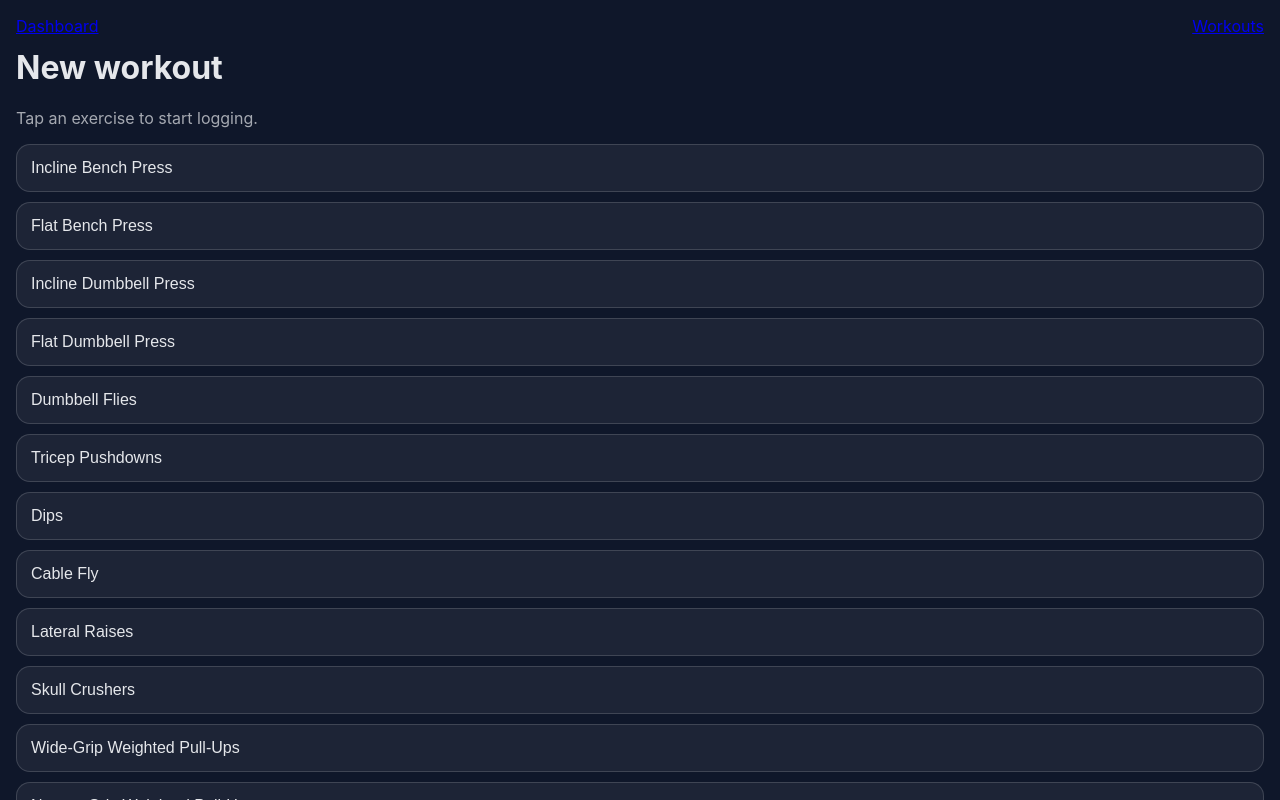
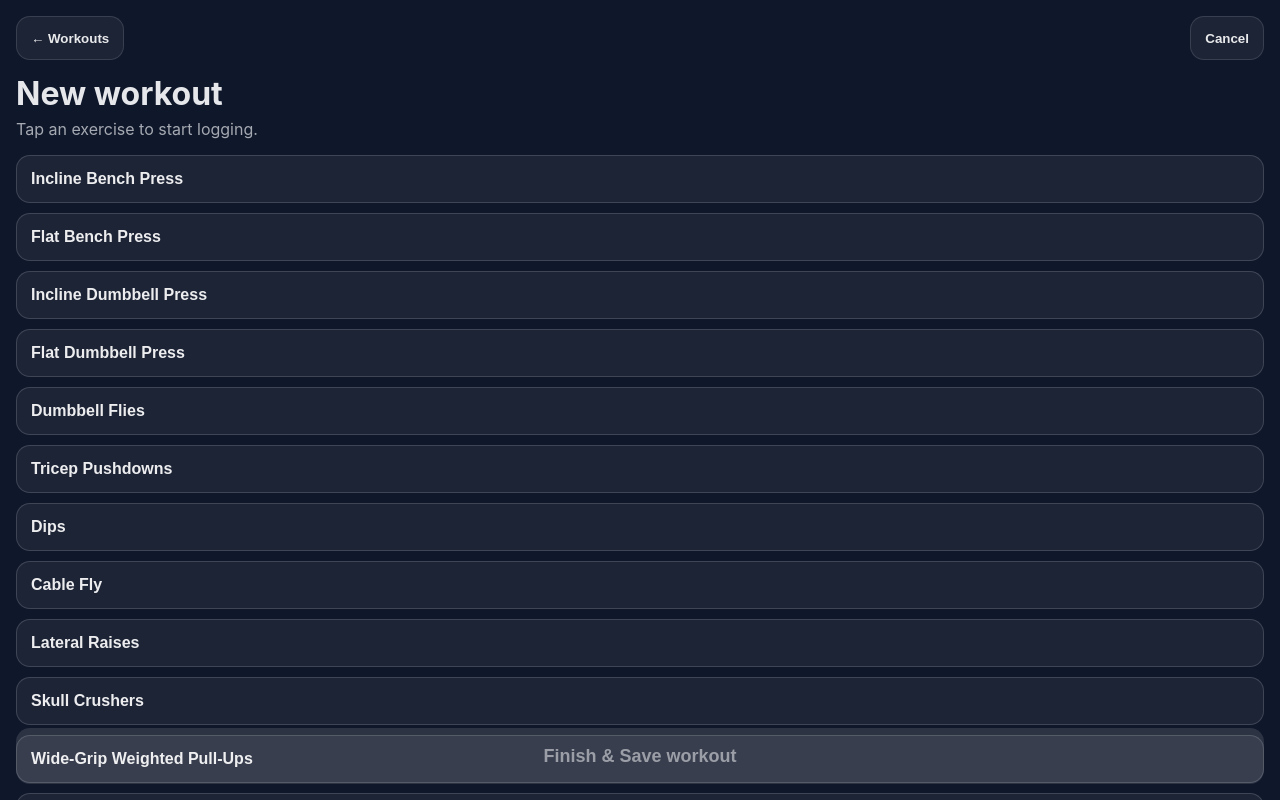
Before and after one commit to LucaFantasia/EasyFitTracker, a Next.js app: page /workouts/new in a window 1280 px wide. Shown: the top 800 px of the page. Built offline with nearby package versions, Linux system fonts and the light colour scheme.

Commit message:
added cancel workout functionality

```diff
--- a/app/workouts/new/WorkoutDraftProvider.tsx
+++ b/app/workouts/new/WorkoutDraftProvider.tsx
@@ -1,6 +1,6 @@
 "use client";
 
-import { createContext, useContext, useEffect, useState } from "react";
+import { createContext, useContext, useEffect, useMemo, useState } from "react";
 
 type SetDraft = {
   reps: number;
@@ -12,58 +12,71 @@ type ExerciseDraft = {
   sets: SetDraft[];
 };
 
-type WorkoutDraft = {
+export type WorkoutDraft = {
   name: string;
   performedAt: string;
   exercises: ExerciseDraft[];
 };
 
+export const STORAGE_KEY = "easy-fit-workout-draft";
+
+const defaultDraft = (): WorkoutDraft => ({
+  name: "Workout",
+  performedAt: new Date().toISOString(),
+  exercises: [],
+});
+
 const DraftContext = createContext<{
   draft: WorkoutDraft;
   setDraft: React.Dispatch<React.SetStateAction<WorkoutDraft>>;
+  resetDraft: () => void;
 } | null>(null);
 
-const STORAGE_KEY = "easy-fit-workout-draft";
-
-export function WorkoutDraftProvider({
-  children,
-}: {
-  children: React.ReactNode;
-}) {
+export function WorkoutDraftProvider({ children }: { children: React.ReactNode }) {
   const [draft, setDraft] = useState<WorkoutDraft>(() => {
-    if (typeof window === "undefined") {
-      return {
-        name: "Workout",
-        performedAt: new Date().toISOString(),
-        exercises: [],
-      };
-    }
-
+    if (typeof window === "undefined") return defaultDraft();
     const saved = localStorage.getItem(STORAGE_KEY);
-    return (
-      (saved && JSON.parse(saved)) || {
-        name: "Workout",
-        performedAt: new Date().toISOString(),
-        exercises: [],
-      }
-    );
+    return (saved && JSON.parse(saved)) || defaultDraft();
   });
 
   useEffect(() => {
     localStorage.setItem(STORAGE_KEY, JSON.stringify(draft));
   }, [draft]);
 
-  return (
-    <DraftContext.Provider value={{ draft, setDraft }}>
-      {children}
-    </DraftContext.Provider>
-  );
+  const resetDraft = () => {
+    const fresh = defaultDraft();
+    setDraft(fresh);
+    if (typeof window !== "undefined") {
+      localStorage.removeItem(STORAGE_KEY);
+    }
+  };
+
+  function removeExercise(exerciseIndex: number) {
+    setDraft((prev) => {
+      const next = structuredClone(prev);
+      next.exercises.splice(exerciseIndex, 1);
+      return next;
+    });
+  }
+
+  function removeSet(exerciseIndex: number, setIndex: number) {
+    setDraft((prev) => {
+      const next = structuredClone(prev);
+      const sets = next.exercises[exerciseIndex]?.sets;
+      if (!sets) return prev;
+      sets.splice(setIndex, 1);
+      return next;
+    });
+  }
+
+
+  const value = useMemo(() => ({ draft, setDraft, resetDraft, removeExercise, removeSet }), [draft]);
+
+  return <DraftContext.Provider value={value}>{children}</DraftContext.Provider>;
 }
 
 export function useWorkoutDraft() {
   const ctx = useContext(DraftContext);
-  if (!ctx) {
-    throw new Error("useWorkoutDraft must be used inside WorkoutDraftProvider");
-  }
+  if (!ctx) throw new Error("useWorkoutDraft must be used inside WorkoutDraftProvider");
   return ctx;
 }
--- a/app/workouts/new/page.tsx
+++ b/app/workouts/new/page.tsx
@@ -1,39 +1,223 @@
 "use client";
 
-import Link from "next/link";
+import * as React from "react";
 import { useRouter } from "next/navigation";
 import { useWorkoutDraft } from "./WorkoutDraftProvider";
+import { finishWorkout } from "./actions";
+
+// ✅ Adjust this import to match your project
 import { EXERCISES } from "./exercises";
+
+function draftIsValid(draft: any) {
+  if (!draft?.name) return false;
+  if (!draft?.exercises?.length) return false;
+  return draft.exercises.every((ex: any) => ex?.name && ex?.sets?.length >= 1);
+}
+
+function Sheet({
+  title,
+  description,
+  dangerLabel,
+  cancelLabel = "Cancel",
+  onDanger,
+  onCancel,
+}: {
+  title: string;
+  description?: string;
+  dangerLabel: string;
+  cancelLabel?: string;
+  onDanger: () => void;
+  onCancel: () => void;
+}) {
+  return (
+    <div
+      style={{
+        position: "fixed",
+        inset: 0,
+        background: "rgba(0,0,0,0.6)",
+        display: "flex",
+        alignItems: "flex-end",
+        padding: 16,
+        zIndex: 80,
+      }}
+      onClick={onCancel}
+    >
+      <div
+        style={{
+          width: "100%",
+          borderRadius: 18,
+          border: "1px solid rgba(255,255,255,0.12)",
+          background: "rgba(20,20,24,0.98)",
+          padding: 16,
+        }}
+        onClick={(e) => e.stopPropagation()}
+      >
+        <div style={{ fontSize: 18, fontWeight: 900, color: "rgba(255,255,255,0.92)" }}>
+          {title}
+        </div>
+        {description ? (
+          <div style={{ opacity: 0.75, marginTop: 6, color: "rgba(255,255,255,0.8)" }}>
+            {description}
+          </div>
+        ) : null}
+
+        <div style={{ display: "grid", gap: 10, marginTop: 14 }}>
+          <button
+            onClick={onDanger}
+            style={{
+              height: 56,
+              borderRadius: 16,
+              border: "none",
+              background: "#ef4444",
+              color: "#fff",
+              fontSize: 18,
+              fontWeight: 900,
+            }}
+          >
+            {dangerLabel}
+          </button>
+
+          <button
+            onClick={onCancel}
+            style={{
+              height: 56,
+              borderRadius: 16,
+              border: "1px solid rgba(255,255,255,0.12)",
+              background: "rgba(255,255,255,0.06)",
+              color: "rgba(255,255,255,0.9)",
+              fontSize: 18,
+              fontWeight: 900,
+            }}
+          >
+            {cancelLabel}
+          </button>
+        </div>
+      </div>
+    </div>
+  );
+}
 
 export default function NewWorkoutPage() {
   const router = useRouter();
-  const { draft, setDraft } = useWorkoutDraft();
+  const { draft, setDraft, resetDraft } = useWorkoutDraft();
+
+  // ✅ avoid hydration mismatch with localStorage-backed draft
+  const [mounted, setMounted] = React.useState(false);
+  React.useEffect(() => setMounted(true), []);
+
+  const [isSaving, startSaving] = React.useTransition();
+  const [error, setError] = React.useState<string | null>(null);
+
+  const [confirmCancel, setConfirmCancel] = React.useState(false);
+  const [confirmDeleteExerciseIndex, setConfirmDeleteExerciseIndex] = React.useState<number | null>(null);
+
+  const canSave = mounted && draftIsValid(draft);
 
   function addExercise(name: string) {
+    setError(null);
+
+    // compute index BEFORE state update
+    const newIndex = draft.exercises.length;
+
     setDraft((prev) => {
       const next = structuredClone(prev);
       next.exercises.push({ name, sets: [] });
       return next;
     });
 
-    const exerciseIndex = draft.exercises.length; // new index
-    router.push(`/workouts/new/exercise/${exerciseIndex}`);
+    router.push(`/workouts/new/exercise/${newIndex}`);
+  }
+
+  function deleteExercise(exerciseIndex: number) {
+    setDraft((prev) => {
+      const next = structuredClone(prev);
+      next.exercises.splice(exerciseIndex, 1);
+      return next;
+    });
+  }
+
+  function cancelWorkout() {
+    resetDraft();
+    router.push("/dashboard"); // or "/dashboard"
+  }
+
+  function onFinish() {
+    setError(null);
+
+    if (!draftIsValid(draft)) {
+      setError("Add at least 1 set to each exercise before saving.");
+      return;
+    }
+
+    startSaving(async () => {
+      const res = await finishWorkout(draft);
+      if (!res || !res.ok) {
+        setError(res?.error || "Could not save workout.");
+        return;
+      }
+      resetDraft();
+      router.push(`/workouts/${res.workoutId}`);
+    });
+  }
+
+  // Optional: a consistent top bar
+  const TopBar = (
+    <div style={{ display: "flex", justifyContent: "space-between", alignItems: "center", gap: 12 }}>
+      <button
+        onClick={() => router.push("/workouts")}
+        style={{
+          height: 44,
+          padding: "0 14px",
+          borderRadius: 14,
+          border: "1px solid rgba(255,255,255,0.12)",
+          background: "rgba(255,255,255,0.06)",
+          color: "rgba(255,255,255,0.9)",
+          fontWeight: 900,
+        }}
+      >
+        ← Workouts
+      </button>
+
+      <button
+        onClick={() => setConfirmCancel(true)}
+        style={{
+          height: 44,
+          padding: "0 14px",
+          borderRadius: 14,
+          border: "1px solid rgba(255,255,255,0.12)",
+          background: "rgba(255,255,255,0.06)",
+          color: "rgba(255,255,255,0.9)",
+          fontWeight: 900,
+        }}
+      >
+        Cancel
+      </button>
+    </div>
+  );
+
+  // While mounting, render a stable skeleton
+  if (!mounted) {
+    return (
+      <main style={{ padding: 16, height: "100dvh" }}>
+        {TopBar}
+        <div style={{ marginTop: 18, opacity: 0.7 }}>Loading…</div>
+      </main>
+    );
   }
 
   return (
-    <main style={{ padding: 16 }}>
-      <div style={{ display: "flex", justifyContent: "space-between", gap: 12 }}>
-        <Link href="/dashboard">Dashboard</Link>
-        <Link href="/workouts">Workouts</Link>
+    <main style={{ padding: 16, paddingBottom: 96, minHeight: "100dvh" }}>
+      {TopBar}
+
+      <h1 style={{ marginTop: 14, marginBottom: 6 }}>New workout</h1>
+      <div style={{ opacity: 0.7, marginBottom: 16 }}>
+        Tap an exercise to start logging.
       </div>
 
-      <h1 style={{ marginTop: 12 }}>New workout</h1>
-
-      <section style={{ marginTop: 16 }}>
-        <p style={{ opacity: 0.7 }}>Tap an exercise to start logging.</p>
-
-        <div style={{ display: "grid", gap: 10, marginTop: 12 }}>
-          {EXERCISES.map((name) => (
+      {/* Add exercise list */}
+      <section>
+        <div style={{ display: "grid", gap: 10 }}>
+          {EXERCISES.map((name: string) => (
             <button
               key={name}
               onClick={() => addExercise(name)}
@@ -43,8 +227,9 @@ export default function NewWorkoutPage() {
                 borderRadius: 14,
                 border: "1px solid rgba(255,255,255,0.15)",
                 background: "rgba(255,255,255,0.06)",
-                color: "inherit",
+                color: "rgba(255,255,255,0.92)",
                 fontSize: 16,
+                fontWeight: 800,
               }}
             >
               {name}
@@ -53,37 +238,121 @@ export default function NewWorkoutPage() {
         </div>
       </section>
 
-      <hr style={{ margin: "24px 0", opacity: 0.2 }} />
+      <hr style={{ margin: "22px 0", opacity: 0.18 }} />
 
+      {/* Current workout draft */}
       <section>
-        <h2>Your workout</h2>
+        <h2 style={{ margin: 0 }}>Your workout</h2>
 
         {draft.exercises.length === 0 ? (
-          <p style={{ opacity: 0.7 }}>No exercises added yet.</p>
+          <div style={{ opacity: 0.7, marginTop: 10 }}>No exercises added yet.</div>
         ) : (
           <div style={{ display: "grid", gap: 10, marginTop: 12 }}>
-            {draft.exercises.map((ex, idx) => (
-              <button
+            {draft.exercises.map((ex: any, idx: number) => (
+              <div
                 key={`${ex.name}-${idx}`}
-                onClick={() => router.push(`/workouts/new/exercise/${idx}`)}
                 style={{
-                  textAlign: "left",
+                  display: "flex",
+                  gap: 10,
+                  alignItems: "center",
                   padding: 14,
                   borderRadius: 14,
                   border: "1px solid rgba(255,255,255,0.15)",
                   background: "rgba(255,255,255,0.08)",
-                  color: "inherit",
                 }}
               >
-                <strong>{ex.name}</strong>
-                <div style={{ opacity: 0.8, marginTop: 4 }}>
-                  {ex.sets.length} sets
-                </div>
-              </button>
+                <button
+                  onClick={() => router.push(`/workouts/new/exercise/${idx}`)}
+                  style={{
+                    flex: 1,
+                    textAlign: "left",
+                    background: "transparent",
+                    border: "none",
+                    color: "rgba(255,255,255,0.92)",
+                    padding: 0,
+                  }}
+                >
+                  <div style={{ fontWeight: 900, fontSize: 16 }}>{ex.name}</div>
+                  <div style={{ opacity: 0.75, marginTop: 4, fontWeight: 700 }}>
+                    {ex.sets?.length ?? 0} sets
+                  </div>
+                </button>
+
+                <button
+                  onClick={() => setConfirmDeleteExerciseIndex(idx)}
+                  aria-label="Delete exercise"
+                  style={{
+                    width: 44,
+                    height: 44,
+                    borderRadius: 14,
+                    border: "1px solid rgba(255,255,255,0.12)",
+                    background: "rgba(239,68,68,0.18)",
+                    color: "rgba(255,255,255,0.92)",
+                    fontSize: 18,
+                    fontWeight: 900,
+                  }}
+                >
+                  🗑
+                </button>
+              </div>
             ))}
           </div>
         )}
       </section>
+
+      {error ? (
+        <div style={{ marginTop: 12, color: "rgba(255,120,120,0.95)", fontWeight: 900 }}>
+          {error}
+        </div>
+      ) : null}
+
+      {/* Sticky Finish button */}
+      <button
+        onClick={onFinish}
+        disabled={!canSave || isSaving}
+        style={{
+          position: "fixed",
+          left: 16,
+          right: 16,
+          bottom: 16,
+          height: 56,
+          borderRadius: 14,
+          fontSize: 18,
+          fontWeight: 900,
+          background: canSave ? "#22c55e" : "rgba(255,255,255,0.12)",
+          color: canSave ? "#022c22" : "rgba(255,255,255,0.5)",
+          border: "none",
+          opacity: isSaving ? 0.85 : 1,
+        }}
+      >
+        {isSaving ? "Saving…" : "Finish & Save workout"}
+      </button>
+
+      {/* Confirm: cancel workout */}
+      {confirmCancel ? (
+        <Sheet
+          title="Discard workout?"
+          description="This will delete your in-progress workout."
+          dangerLabel="Discard workout"
+          cancelLabel="Keep editing"
+          onDanger={cancelWorkout}
+          onCancel={() => setConfirmCancel(false)}
+        />
+      ) : null}
+
+      {/* Confirm: delete exercise */}
+      {confirmDeleteExerciseIndex !== null ? (
+        <Sheet
+          title="Delete exercise?"
+          description="This removes the exercise and all its sets from this workout."
+          dangerLabel="Delete exercise"
+          onDanger={() => {
+            deleteExercise(confirmDeleteExerciseIndex);
+            setConfirmDeleteExerciseIndex(null);
+          }}
+          onCancel={() => setConfirmDeleteExerciseIndex(null)}
+        />
+      ) : null}
     </main>
   );
 }
```
Also changed, not shown: app/workouts/new/actions.ts (+16 -9 lines).
